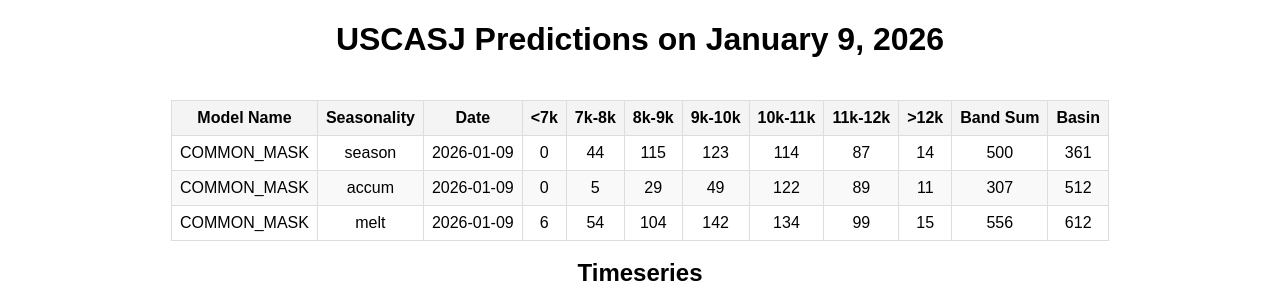
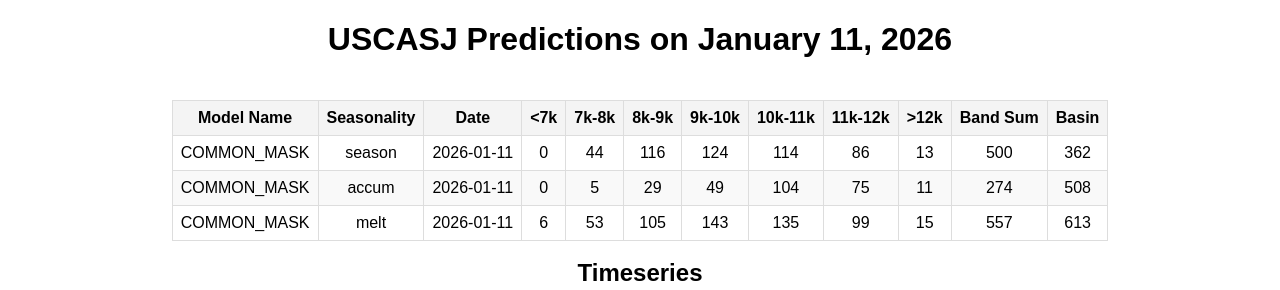
Before and after one commit to rmower90/snow-ops-streamlit, a plain HTML site: page public/USCASJ.html in a window 1280 px wide. Shown: the top 290 px of the page. Drawn offline with Linux system fonts and the light colour scheme.

Commit message:
predictions up to jan 11 with some new postprocessing notebooks

```diff
--- a/public/USCASJ.html
+++ b/public/USCASJ.html
@@ -18,7 +18,7 @@
   </style>
 </head>
 <body>
-  <h1 style="text-align: center;">USCASJ Predictions on January 9, 2026</h1>
+  <h1 style="text-align: center;">USCASJ Predictions on January 11, 2026</h1>
   <div class="layout">
     <table>
       <thead>
@@ -28,44 +28,44 @@
         <tr>
           <td>COMMON_MASK</td>
           <td>season</td>
-          <td>2026-01-09</td>
+          <td>2026-01-11</td>
           <td>0</td>
           <td>44</td>
-          <td>115</td>
-          <td>123</td>
+          <td>116</td>
+          <td>124</td>
           <td>114</td>
-          <td>87</td>
-          <td>14</td>
+          <td>86</td>
+          <td>13</td>
           <td>500</td>
-          <td>361</td>
+          <td>362</td>
         </tr>
         <tr>
           <td>COMMON_MASK</td>
           <td>accum</td>
-          <td>2026-01-09</td>
+          <td>2026-01-11</td>
           <td>0</td>
           <td>5</td>
           <td>29</td>
           <td>49</td>
-          <td>122</td>
-          <td>89</td>
+          <td>104</td>
+          <td>75</td>
           <td>11</td>
-          <td>307</td>
-          <td>512</td>
+          <td>274</td>
+          <td>508</td>
         </tr>
         <tr>
           <td>COMMON_MASK</td>
           <td>melt</td>
-          <td>2026-01-09</td>
+          <td>2026-01-11</td>
           <td>6</td>
-          <td>54</td>
-          <td>104</td>
-          <td>142</td>
-          <td>134</td>
+          <td>53</td>
+          <td>105</td>
+          <td>143</td>
+          <td>135</td>
           <td>99</td>
           <td>15</td>
-          <td>556</td>
-          <td>612</td>
+          <td>557</td>
+          <td>613</td>
         </tr>
       </tbody>
     </table>
```
Also changed, not shown: public/USCASJ_timeseries_plot.png, 1 other file.
